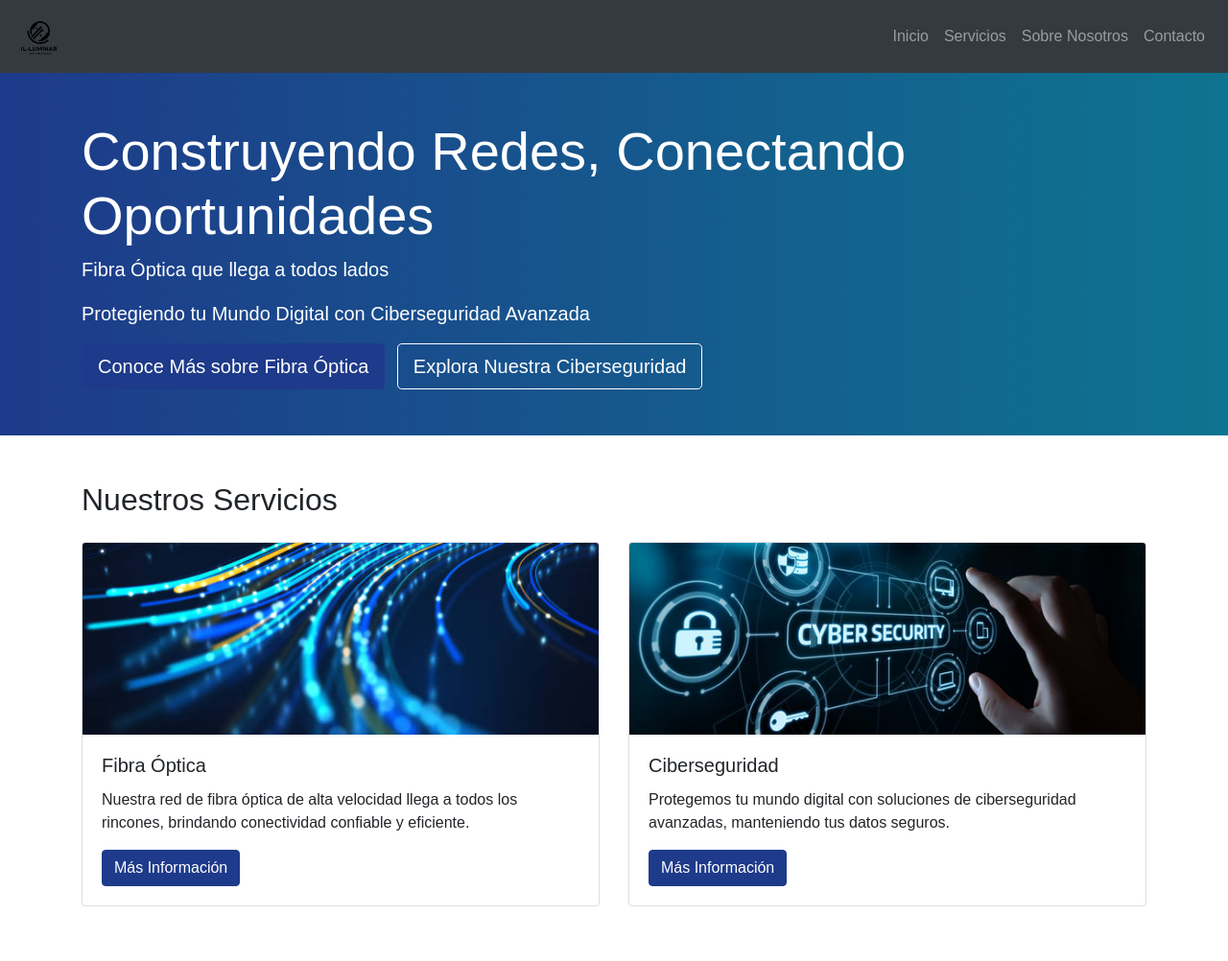
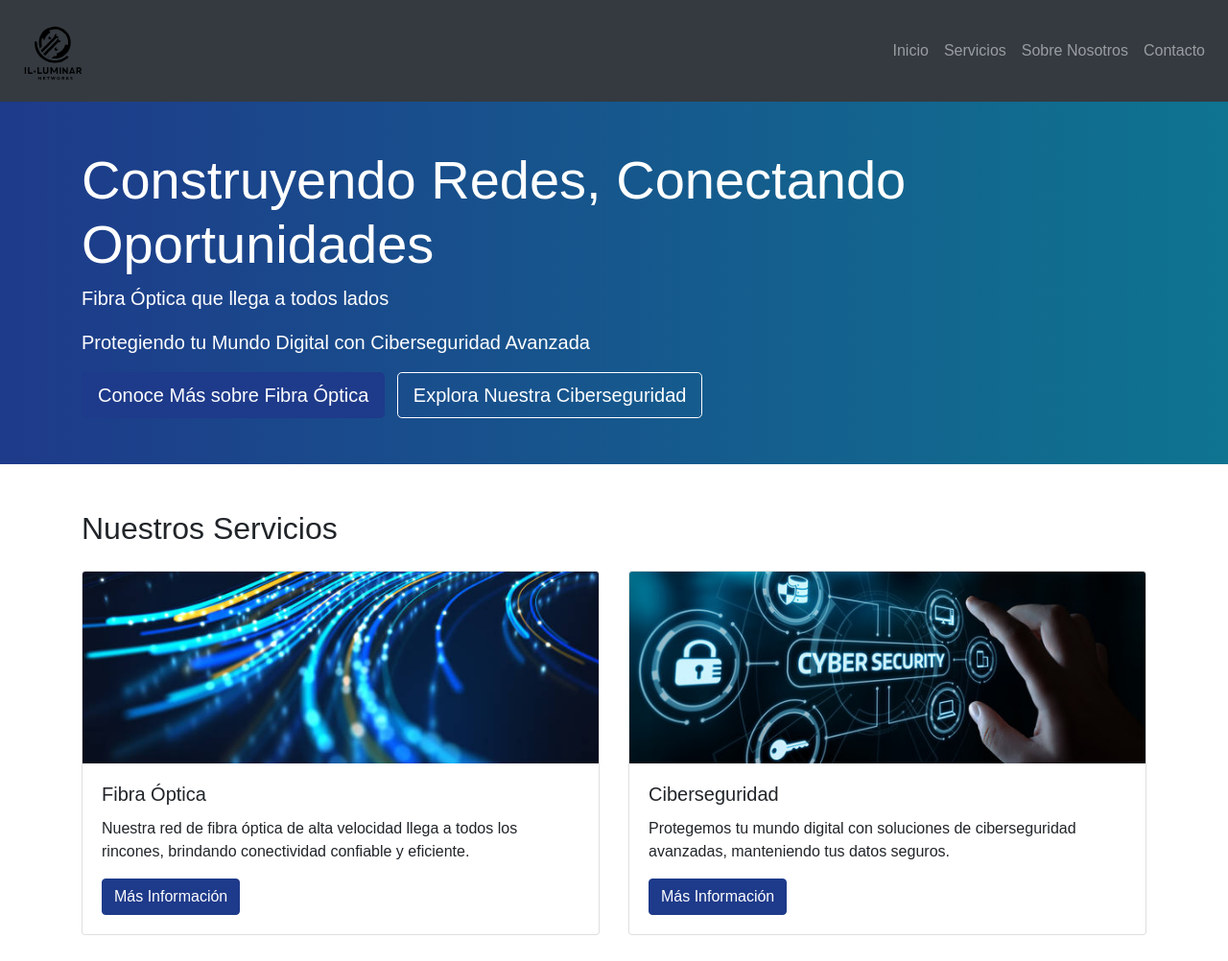
Before and after one commit to IlluminarNetworks/illuminarnetworks.github.io, a plain HTML site: page index.html in a window 1280 px wide. Shown: the top 1002 px of the page at 96% size. Drawn offline with nearby package versions, Linux system fonts and the light colour scheme.

Commit message:
Vuelta a la version anterior

```diff
--- a/index.html
+++ b/index.html
@@ -11,7 +11,7 @@
   <header>
     <nav class="navbar navbar-expand-lg navbar-dark bg-dark">
       <a class="navbar-brand" href="#">
-        <img src="il-luminar-logo.svg" alt="Il-Luminar Networks" height="50">
+        <img src="il-luminar-logo.svg" alt="Il-Luminar Networks" height="80">
       </a>
       <button class="navbar-toggler" type="button" data-toggle="collapse" data-target="#navbarNav" aria-controls="navbarNav" aria-expanded="false" aria-label="Toggle navigation">
         <span class="navbar-toggler-icon"></span>
```
Also changed, not shown: logo-dark.png (added), logo.png (added), logo1.png (added).
